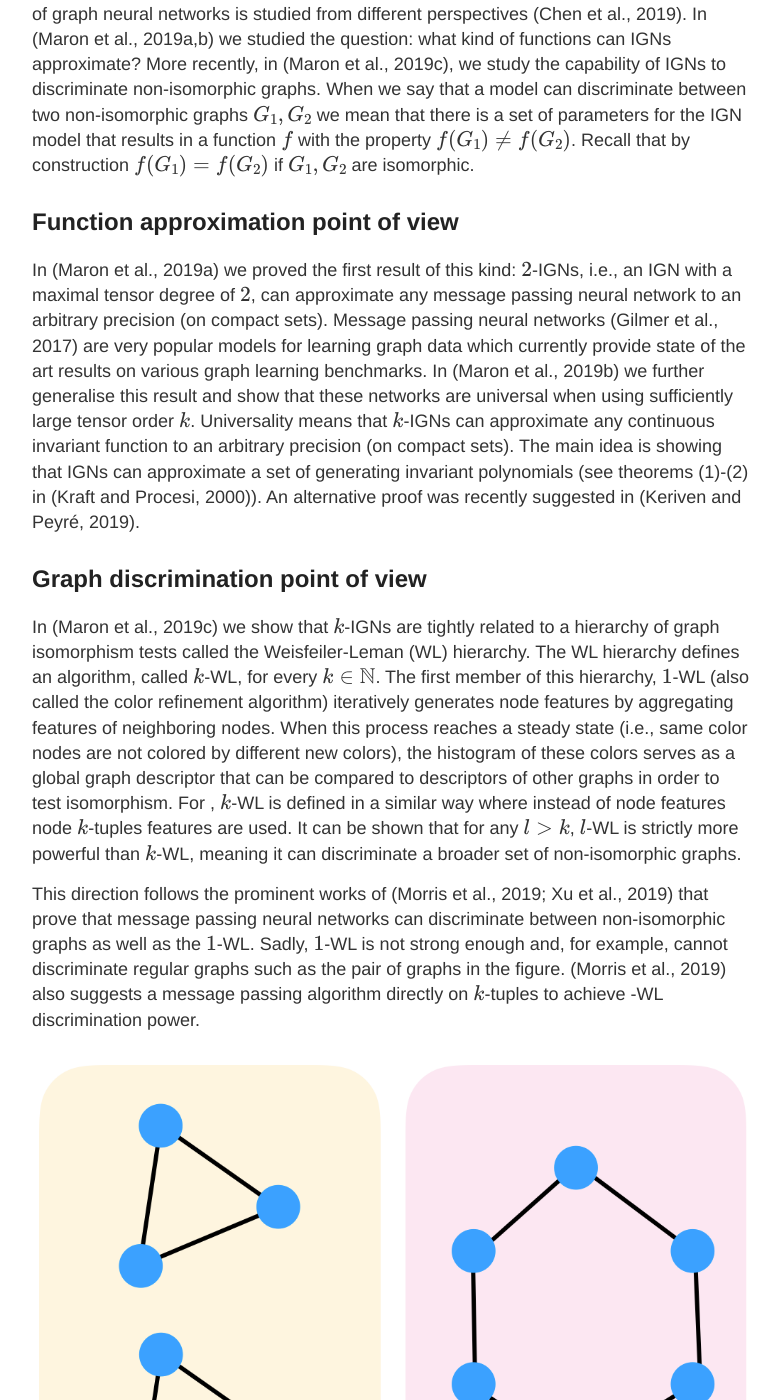
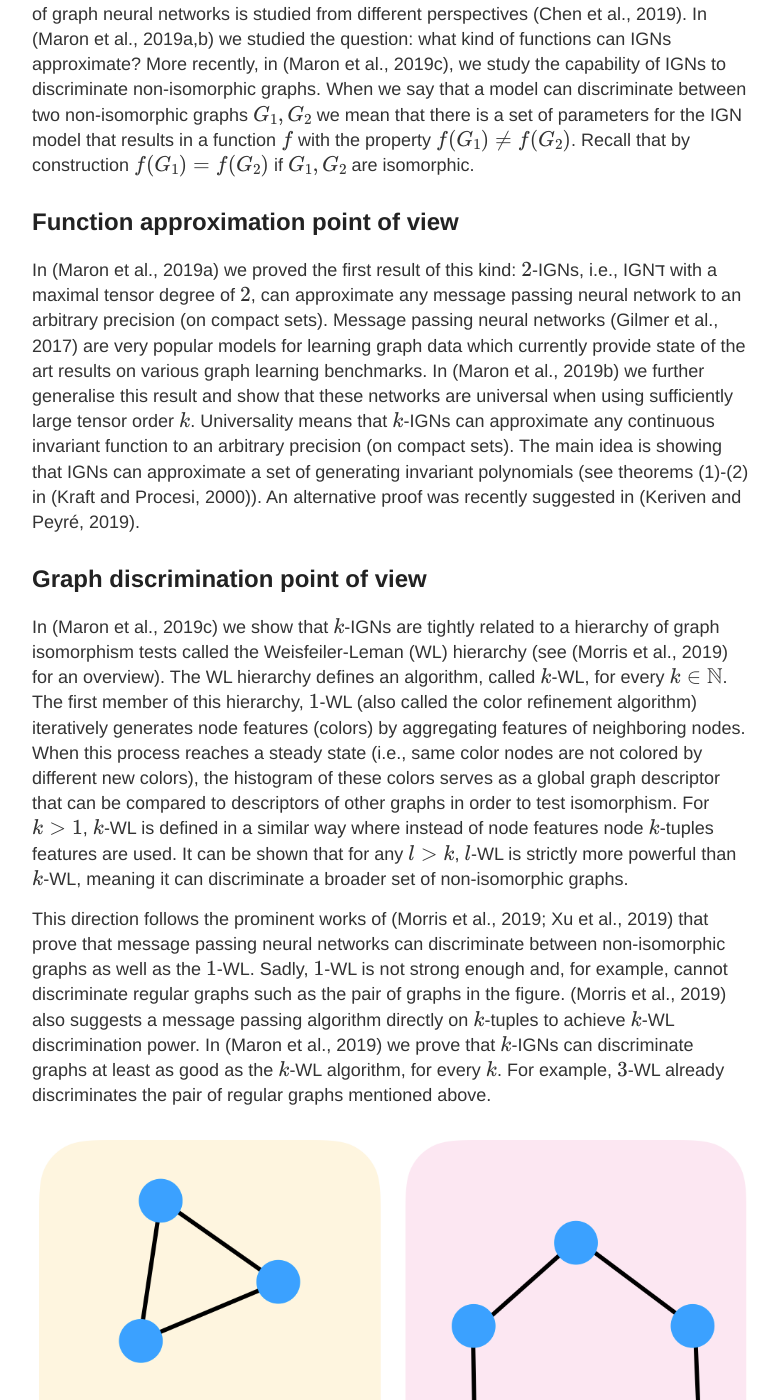
Before and after one commit to ylipman/ylipman.github.io, a Jekyll site: the page built from _posts/2019-7-18-How-expressive-are-Invariant-Graph-Networks?.md, in a window 1280 px wide and 1400 px high, scrolled down 502 px. Shown: the whole window, without its empty margins (248-1028 px from the left). Built offline with Jekyll 4.4.1, drawn with Linux system fonts in a browser that asks for light colours; our own code applies the rules of GitHub Pages for plain Markdown files; formulas are drawn with MathJax 3; some of the changed text lies outside the part shown.

Commit message:
Update 2019-7-18-How-expressive-are-Invariant-Graph-Networks?.md

```diff
--- a/_posts/2019-7-18-How-expressive-are-Invariant-Graph-Networks?.md
+++ b/_posts/2019-7-18-How-expressive-are-Invariant-Graph-Networks?.md
@@ -5,24 +5,25 @@ This is the second post summarizing the main ideas and constructions in a series
 Up until now, we have discussed a principled way of constructing invariant graph networks. Our next step is analyzing the expressive power of these models. Expressivity of graph neural networks is studied from different perspectives (Chen et al., 2019). In (Maron et al., 2019a,b) we studied the question: what kind of functions can IGNs approximate? More recently, in (Maron et al., 2019c), we study the capability of IGNs to discriminate non-isomorphic graphs. When we say that a model can discriminate between two non-isomorphic graphs $G_1,G_2$ we mean that there is a set of parameters for the IGN model that results in a function $f$ with the property $f(G_1)\neq f(G_2)$. Recall that by construction  $f(G_1)=f(G_2)$ if $G_1,G_2$ are isomorphic.
 
 ## Function approximation point of view
-In (Maron et al., 2019a) we proved the first result of this kind:  $2$-IGNs, i.e., an IGN with a maximal tensor degree of $2$, can approximate any message passing neural network to an arbitrary precision (on compact sets). Message passing neural networks (Gilmer et al., 2017) are very popular models for learning graph data which currently provide state of the art results on various graph learning benchmarks.
+In (Maron et al., 2019a) we proved the first result of this kind:  $2$-IGNs, i.e., IGNד with a maximal tensor degree of $2$, can approximate any message passing neural network to an arbitrary precision (on compact sets). Message passing neural networks (Gilmer et al., 2017) are very popular models for learning graph data which currently provide state of the art results on various graph learning benchmarks.
 In (Maron et al., 2019b) we further generalise this result and show that these networks are universal when using sufficiently large tensor order $k$. Universality means that $k$-IGNs can approximate any continuous invariant function to an arbitrary precision (on compact sets). The main idea is showing that IGNs can approximate a set of generating invariant polynomials (see theorems (1)-(2) in (Kraft and Procesi, 2000)). An alternative proof was recently suggested in (Keriven and Peyré, 2019).
 
 ## Graph discrimination point of view
-In (Maron et al., 2019c) we show that $k$-IGNs are tightly related to a hierarchy of graph isomorphism tests called the Weisfeiler-Leman (WL) hierarchy. The WL hierarchy defines an algorithm, called $k$-WL, for every $k \in \mathbb{N}$. The first member of this hierarchy, $1$-WL (also called the color refinement algorithm) iteratively generates node features by aggregating features of neighboring nodes. When this process reaches a steady state (i.e., same color nodes are not colored by different new colors), the histogram of these colors serves as a global graph descriptor that can be compared to descriptors of other graphs in order to test isomorphism. For , $k$-WL is defined in a similar way where instead of node features node $k$-tuples features are used. It can be shown that for any $l>k$, $l$-WL is strictly more powerful than $k$-WL, meaning it can discriminate a broader set of non-isomorphic graphs.
+In (Maron et al., 2019c) we show that $k$-IGNs are tightly related to a hierarchy of graph isomorphism tests called the Weisfeiler-Leman (WL) hierarchy (see (Morris et al., 2019) for an overview). The WL hierarchy defines an algorithm, called $k$-WL, for every $k \in \mathbb{N}$. The first member of this hierarchy, $1$-WL (also called the color refinement algorithm) iteratively generates node features (colors) by aggregating features of neighboring nodes. When this process reaches a steady state (i.e., same color nodes are not colored by different new colors), the histogram of these colors serves as a global graph descriptor that can be compared to descriptors of other graphs in order to test isomorphism. For $k>1$, $k$-WL is defined in a similar way where instead of node features node $k$-tuples features are used. It can be shown that for any $l>k$, $l$-WL is strictly more powerful than $k$-WL, meaning it can discriminate a broader set of non-isomorphic graphs.
 
-This direction follows the prominent works of (Morris et al., 2019; Xu et al., 2019) that prove that message passing neural networks can discriminate between non-isomorphic graphs as well as the $1$-WL. Sadly, $1$-WL is not strong enough and, for example, cannot discriminate regular graphs such as the pair of graphs in the figure. (Morris et al., 2019) also suggests a message passing algorithm directly on $k$-tuples to achieve -WL discrimination power.
+This direction follows the prominent works of (Morris et al., 2019; Xu et al., 2019) that prove that message passing neural networks can discriminate between non-isomorphic graphs as well as the $1$-WL. Sadly, $1$-WL is not strong enough and, for example, cannot discriminate regular graphs such as the pair of graphs in the figure. (Morris et al., 2019) also suggests a message passing algorithm directly on $k$-tuples to achieve $k$-WL discrimination power. In (Maron et al., 2019) we prove that $k$-IGNs can discriminate graphs at least as good as the $k$-WL algorithm, for every $k$. For example, $3$-WL already discriminates the pair of regular graphs mentioned above.
+
 
 ![Image](https://ylipman.github.io/images/2019-7-17/image250.png)
 
-In (Maron et al., 2019) we prove that $k$-IGNs can discriminate graphs at least as good as the $k$-WL algorithm, for every $k$. For example, $3$-WL already discriminates the pair of regular graphs mentioned above.
 
 ## A simple and expressive variant of IGNs
 The main drawback of $k$-IGNs is the fact that one needs to store and process $k$-order tensors, limiting its applicability. In (Maron et al., 2019c) we suggest a variant of $2$-IGNs that is at least as expressive as the $3$-WL test. Hence, strictly more expressive than message passing models. This variant, which we call $2$-IGN+, consists of building blocks as follows (see inset): Each block is constructed with 3 different MLPs applied to the feature dimension of the input $2$-tensor. The outputs of two of these MLPs are multiplied feature-wise using regular matrix multiplication, while the output of the third MLP is concatenated to this product output. One of the main strengths of this model is its simplicity: MLPs on the feature dimension can be implemented by simple $1\times 1$ image convolution, while matrix multiplication is a basic operation that is supported by all deep learning frameworks.
 
 ![Image](https://ylipman.github.io/images/2019-7-17/image252.png)
 
-Note that applying an MLP to the feature dimension can be seen as a particular simplified instance of IGN, using only a single linear equivariant operator, namely, scaled identity. When the feature dimension is one, scaled identity is a linear operator that takes as input $\mathbf{X}$ and outputs \mathbf{wX}, $w\in\mathbb{R}$. When the feature dimension of $\mathbf{X}$ is greater than one, $w$ becomes a matrix that is applied to the feature dimension.
+Note that applying an MLP to the feature dimension can be seen as a particular simplified instance of IGN, using only a single linear equivariant operator, namely, scaled identity. When the feature dimension is one, scaled identity is a linear operator that takes as input $\mathbf{X}$ and outputs $\mathbf{wX}$, $w\in\mathbb{R}$. When the feature dimension of $\mathbf{X}$ is greater than one, $w$ becomes a matrix that is applied to the feature dimension.
+
 Let us provide some intuition as to why matrix multiplication improves expressiveness. We will do that by showing matrix multiplication allows this model to distinguish between the two regular graphs discussed above, which are $1$-WL (and $2$-WL) indistinguishable. Consider the case the input tensor $\mathbf{X}$ representing a graph $G$ holds the adjacency matrix. We can build a network with 2 blocks computing $\mathbf{X}^3$ and then take the trace of this matrix (using the invariant layer). Recall that the $d$-th power of the adjacency matrix computes the number of $d$-paths between vertices; in particular, $\text{trace}(\mathbf{X}^3)$ computes the number of cycles of length 3. Counting shows the right graph has 0 such cycles while the left graph has 12.
 
 ## Summary of the IGN expressiveness
```
